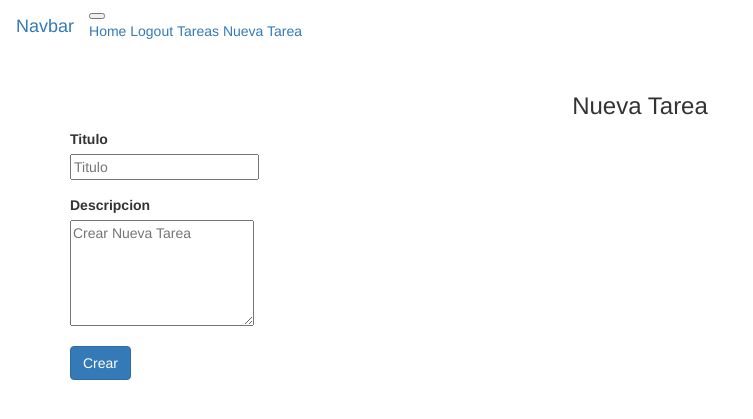
After one commit to ocmv/project-python, a Flask app: page /tasks/new in a window 1280 px wide; the page is wider, and only the part inside the window is pictured. The commit adds this page. Shown: the top 419 px of that part, without its empty margins (0-753 px from the left). Run offline with Flask 2, Linux system fonts and the light colour scheme; the visitor is signed in with stand-in values (Sample User, id 1); some libraries are stand-ins or nearby versions.

Commit message:
create form

```diff
--- a/app/consts.py
+++ b/app/consts.py
@@ -3,3 +3,4 @@ USER_CREATED = 'Usuario creado'
 LOGOUT = 'Cerraste sesion'
 LOGIN = 'Usuario autenticado'
 ERROR_USER_PASSWORD = 'Usuario o password incorrectos'
+TASK_CREATED = 'Tarea creada'
--- a/app/forms.py
+++ b/app/forms.py
@@ -1,6 +1,6 @@
 from wtforms import Form,  HiddenField
 from wtforms import validators
-from wtforms import StringField, PasswordField, BooleanField
+from wtforms import StringField, PasswordField, BooleanField, TextAreaField
 from wtforms.fields.html5 import EmailField
 from .models import User
 #validacion nombre usuario no permitido
@@ -64,3 +64,13 @@ class RegisterForm(Form):
 			self.password.errors.append('El password es demasiado corto')
 			return False
 		return True
+
+class TaskForm(Form):
+	title = StringField('Titulo',[
+		validators.length(min=6, max=50),
+		validators.DataRequired(message='El titulo es requerido'),
+	])
+
+	description = TextAreaField('Descripcion',[
+		validators.DataRequired(message='La descripcion es requerida'),
+	], render_kw={'rows': 5})
--- a/app/models.py
+++ b/app/models.py
@@ -12,6 +12,7 @@ class User(db.Model, UserMixin):
 	encrypted_password = db.Column(db.String(94), nullable=False)
 	email = db.Column(db.String(100), unique=True, nullable=False)
 	created_at = db.Column(db.DateTime, default=datetime.datetime.now())
+	tasks = db.relationship('Task')
 
 	def verify_password(self, password):
 		return check_password_hash(self.encrypted_password, password)
@@ -45,3 +46,19 @@ class User(db.Model, UserMixin):
 	@classmethod
 	def get_by_id(cls, id):
 		return User.query.filter_by(id=id).first()
+
+class Task(db.Model):
+	__tablename__ = 'tasks'
+
+	id = db.Column(db.Integer, primary_key=True)
+	title = db.Column(db.String(50))
+	description = db.Column(db.Text())
+	user_id = db.Column(db.Integer, db.ForeignKey('users.id'))
+	create_at = db.Column(db.DateTime, default=datetime.datetime.now())
+
+	@classmethod
+	def create_element(cls, title, description, user_id):
+		task = Task(title=title, description=description, user_id=user_id)
+		db.session.add(task)
+		db.session.commit()
+		return task
--- a/app/templates/layout.html
+++ b/app/templates/layout.html
@@ -16,6 +16,7 @@
 			{% if current_user.is_authenticated %}
 				<a class="nav-link active" href="{{url_for('.logout')}}">Logout <span class="sr-only">(current)</span></a>
 				<a class="nav-link active" href="{{url_for('.tasks')}}">Tareas <span class="sr-only">(current)</span></a>
+				<a class="nav-link active" href="{{url_for('.new_task')}}">Nueva Tarea <span class="sr-only">(current)</span></a>
 			{% else %}
 				<a class="nav-link active" href="{{url_for('.register')}}">Registrarme <span class="sr-only">(current)</span></a>
 				<a class="nav-link active" href="{{url_for('.login')}}">Login <span class="sr-only">(current)</span></a>
--- /dev/null
+++ b/app/templates/task/new.html
@@ -0,0 +1,20 @@
+{%extends 'layout.html'%}
+{%from 'helpers/_forms.html' import render_field%}
+
+{%block container%}
+<div class=" d-flex justify-content-center">
+	<div class="flex-column">
+		<h3 class="text-center">Nueva Tarea</h3>
+		<form action="{{url_for('.new_task')}}" method="post">
+			<input type="hidden" name="csrf_token" value="{{csrf_token()}}">
+			<div class="form-group">
+				{{render_field(form.title,class='class-control',placeholder='Titulo')}}
+			</div>
+			<div class="form-group">
+				{{render_field(form.description,class='class-control',placeholder='Crear Nueva Tarea')}}
+			</div>
+			<button type="submit" class="btn btn-primary">Crear</button>
+		</form>
+	</div>
+</div>
+{%endblock%}
--- a/app/views.py
+++ b/app/views.py
@@ -2,8 +2,8 @@ from flask import Blueprint
 from flask import render_template, request, flash, redirect, url_for
 
 from flask_login import login_user, logout_user, login_required, current_user
-from .forms import LoginForm, RegisterForm
-from .models import User
+from .forms import LoginForm, RegisterForm, TaskForm
+from .models import User, Task
 from . import login_manager
 from .consts import *
 page = Blueprint('page', __name__)
@@ -64,3 +64,14 @@ def register():
 @login_required
 def tasks():
 	return render_template('task/list.html', title='Tareas')
+
+@page.route('/tasks/new', methods=['GET', 'POST'])
+@login_required
+def new_task():
+	form = TaskForm(request.form)
+	if request.method == 'POST':
+		if form.validate():
+			task = Task.create_element(form.title.data, form.description.data, current_user.id)
+			if task:
+				flash(TASK_CREATED)
+	return render_template('task/new.html',title='Nueva Tarea', form=form)
```
